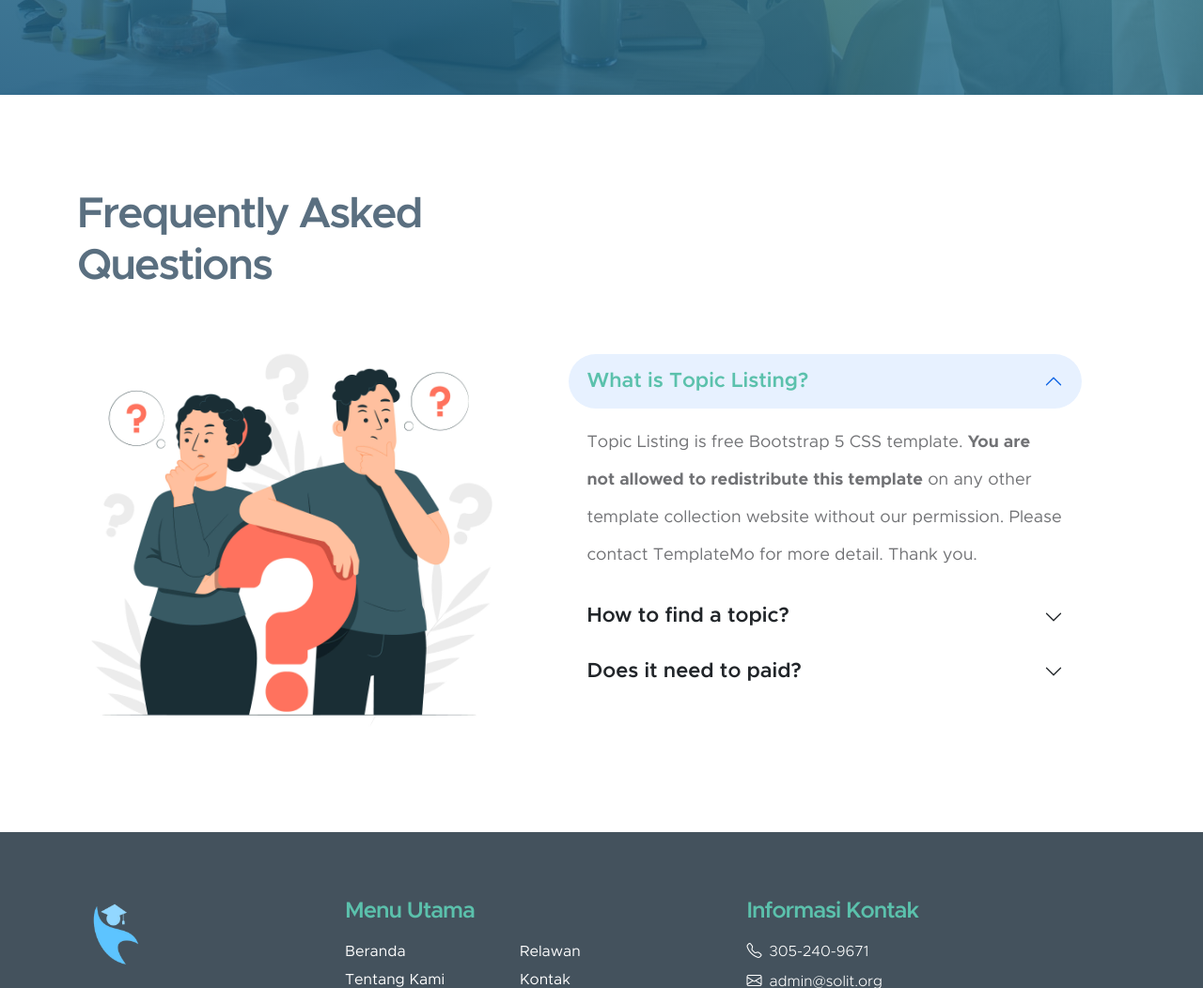
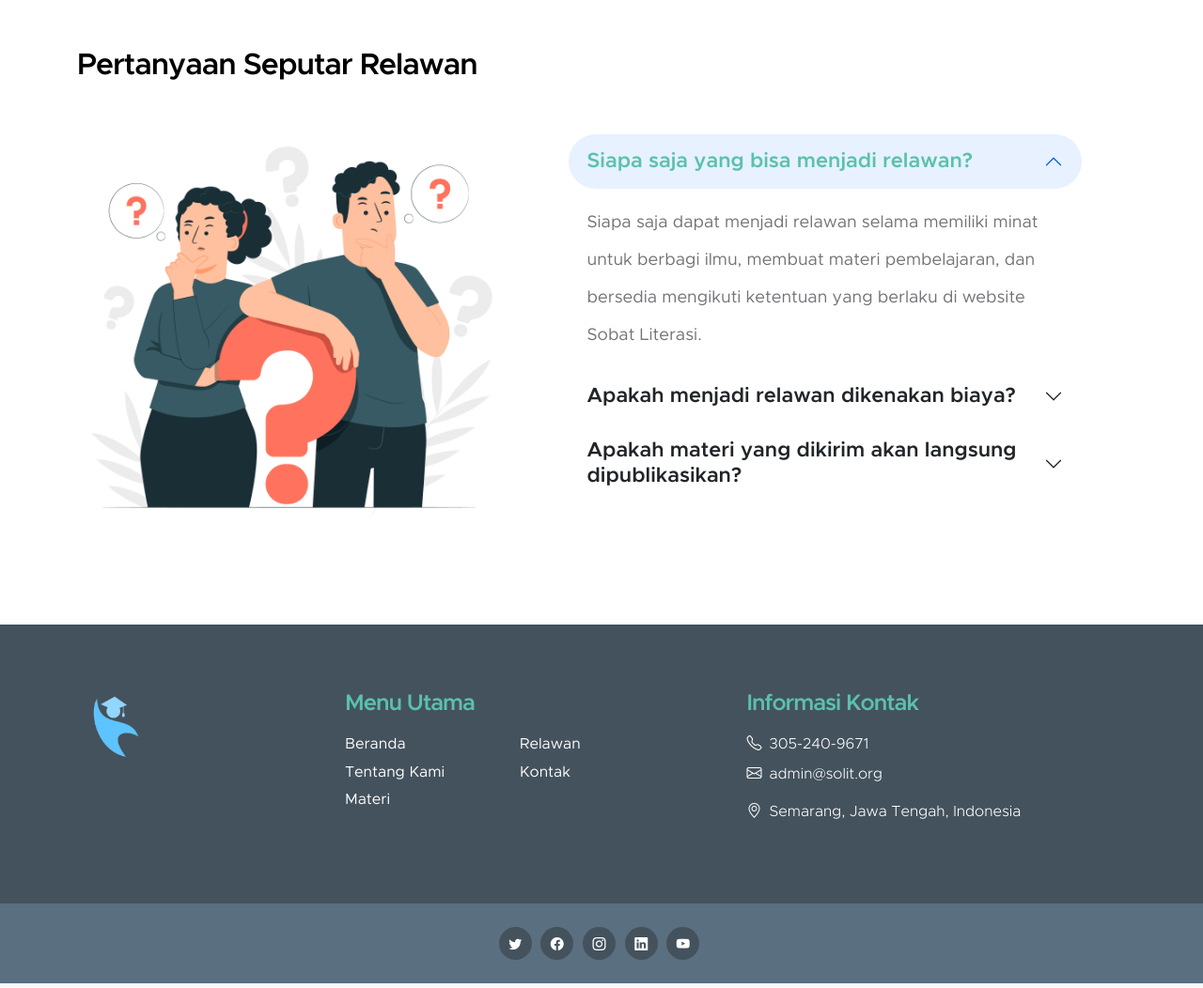
Before and after one commit to nneyaii/Mini-Server, a PHP site: page /relawan.php in a window 1280 px wide. Shown: the part 3022-4074 px from the top of the page at 94% size. Run offline with PHP 8.4, Linux system fonts and the light colour scheme.

Commit message:
LASTTT UPDATEAN AINI

```diff
--- a/Sobat_Literasi/gabung.php
+++ b/Sobat_Literasi/gabung.php
@@ -55,7 +55,7 @@ include 'includes/head.php';
 
 <main>
     <section class="gabung-section">
-        <div class="section-overlay"></div>
+        <div class="section-overlay1"></div>
         <div class="container">
             <div class="row">
                 <div class="col-lg-6 col-12 mx-auto">
@@ -105,7 +105,6 @@ include 'includes/head.php';
                             </div>
 
 
-                            <!-- Pernah Jadi Relawan -->
                             <!-- Pernah Jadi Relawan -->
                             <div class="col-lg-12 col-12">
                                 <h5 class="mt-1">Pernah Jadi Relawan?</h5>
--- a/Sobat_Literasi/relawan.php
+++ b/Sobat_Literasi/relawan.php
@@ -17,14 +17,17 @@ include 'includes/head.php';
                 <div class="col-lg-5 col-12 mb-5">
                     <h2 class="text-white">Program Relawan <br> Sobat Literasi</h2>
                     <div class="d-flex align-items-center mt-5">
-                        <a href="#topics-detail" class="btn custom-btn custom-border-btn smoothscroll me-4">Read More</a>
-                        <a href="#top" class="custom-icon bi-bookmark smoothscroll"></a>
+
+                    <div class="col-lg-5 col-12">
+                    <a href="gabung.php" class="custom-btn btn smoothscroll">Daftar Relawan</a>
+                    </div>
+
                     </div>
                 </div>
 
                 <div class="col-lg-5 col-12">
                     <div class="topics-detail-block bg-white shadow-lg">
-                        <img src="images/topics/undraw_Remote_design_team_re_urdx.png"
+                        <img src="images/topics/9.png"
                             class="topics-detail-block-image img-fluid">
                     </div>
                 </div>
@@ -50,11 +53,11 @@ include 'includes/head.php';
 
                     <div class="row my-4">
                         <div class="col-lg-6 col-md-6 col-12">
-                            <img src="images/businesswoman-using-tablet-analysis.jpg"
+                            <img src="images/topics/10.png"
                                 class="topics-detail-block-image img-fluid">
                         </div>
                         <div class="col-lg-6 col-md-6 col-12 mt-4 mt-lg-0 mt-md-0">
-                            <img src="images/colleagues-working-cozy-office-medium-shot.jpg"
+                            <img src="images/topics/8.png"
                                 class="topics-detail-block-image img-fluid">
                         </div>
                     </div>
@@ -92,7 +95,7 @@ include 'includes/head.php';
                         <li>Materi dapat berupa artikel, rangkuman pelajaran, modul pembelajaran, atau file PDF.</li>
 
                     </ul>
-                     Tim Sobat Literasi berhak melakukan penyuntingan sebelum materi dipublikasikan.
+                    Tim Sobat Literasi berhak melakukan penyuntingan sebelum materi dipublikasikan.
                 </div>
             </div>
         </div>
@@ -132,13 +135,6 @@ include 'includes/head.php';
                         </ul>
                     </div>
                 </div>
-
-                <div class="col-12 text-center mt-5">
-                    <p class="text-white">
-                        Want to learn more?
-                        <a href="#" class="btn custom-btn custom-border-btn ms-3">Check out Youtube</a>
-                    </p>
-                </div>
             </div>
         </div>
     </section>
@@ -146,7 +142,7 @@ include 'includes/head.php';
         <div class="container">
             <div class="row">
                 <div class="col-lg-6 col-12">
-                    <h2 class="mb-4">Frequently Asked Questions</h2>
+                    <h3 class="mb-4">Pertanyaan Seputar Relawan</h3>
                 </div>
 
                 <div class="clearfix"></div>
@@ -159,9 +155,9 @@ include 'includes/head.php';
                     <div class="accordion" id="accordionExample">
                         <?php
                         $faqs = [
-                            ['id' => 'One',   'question' => 'What is Topic Listing?',  'answer' => 'Topic Listing is free Bootstrap 5 CSS template. <strong>You are not allowed to redistribute this template</strong> on any other template collection website without our permission. Please contact TemplateMo for more detail. Thank you.', 'open' => true],
-                            ['id' => 'Two',   'question' => 'How to find a topic?',    'answer' => 'You can search on Google with <strong>keywords</strong> such as templatemo portfolio, templatemo one-page layouts, photography, digital marketing, etc.', 'open' => false],
-                            ['id' => 'Three', 'question' => 'Does it need to paid?',   'answer' => 'You can modify any of this with custom CSS or overriding our default variables. It\'s also worth noting that just about any HTML can go within the <code>.accordion-body</code>, though the transition does limit overflow.', 'open' => false],
+                            ['id' => 'One',   'question' => 'Siapa saja yang bisa menjadi relawan?',  'answer' => 'Siapa saja dapat menjadi relawan selama memiliki minat untuk berbagi ilmu, membuat materi pembelajaran, dan bersedia mengikuti ketentuan yang berlaku di website Sobat Literasi.', 'open' => true],
+                            ['id' => 'Two',   'question' => 'Apakah menjadi relawan dikenakan biaya?',    'answer' => 'Tidak. Bergabung sebagai relawan di Sobat Literasi sepenuhnya gratis karena program ini bertujuan untuk berbagi ilmu dan mendukung kegiatan literasi.', 'open' => false],
+                            ['id' => 'Three', 'question' => 'Apakah materi yang dikirim akan langsung dipublikasikan?',   'answer' => 'Tidak selalu. Materi yang dikirimkan akan melalui proses peninjauan oleh tim terlebih dahulu untuk memastikan kualitas dan kesesuaian dengan ketentuan website.', 'open' => false],
                         ];
                         foreach ($faqs as $faq):
                         ?>
```
Also changed, not shown: Sobat_Literasi/css/templatemo-kind-heart-charity.css (+14 -21 lines), Sobat_Literasi/images/10.png (added), Sobat_Literasi/images/7.png (added), Sobat_Literasi/images/different-people-doing-volunteer-work.jpg (deleted), Sobat_Literasi/images/group-people-volunteering-foodbank-poor-people.jpg (deleted), Sobat_Literasi/images/portrait-volunteer-who-organized-donations-charity.jpg (deleted), Sobat_Literasi/images/smiling-casual-woman-dressed-volunteer-t-shirt-with-badge.jpg (deleted), Sobat_Literasi/images/topics/10.png (added), Sobat_Literasi/images/topics/11.png (added), Sobat_Literasi/images/topics/7.png (added), Sobat_Literasi/images/topics/8.png (added), 2 other files.
